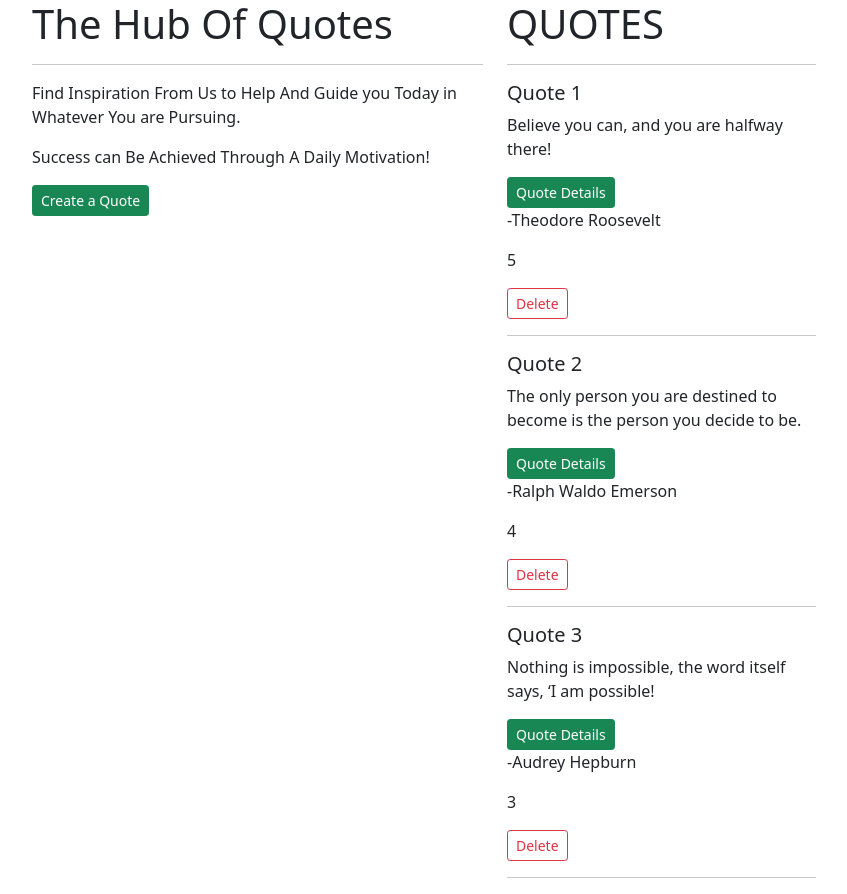
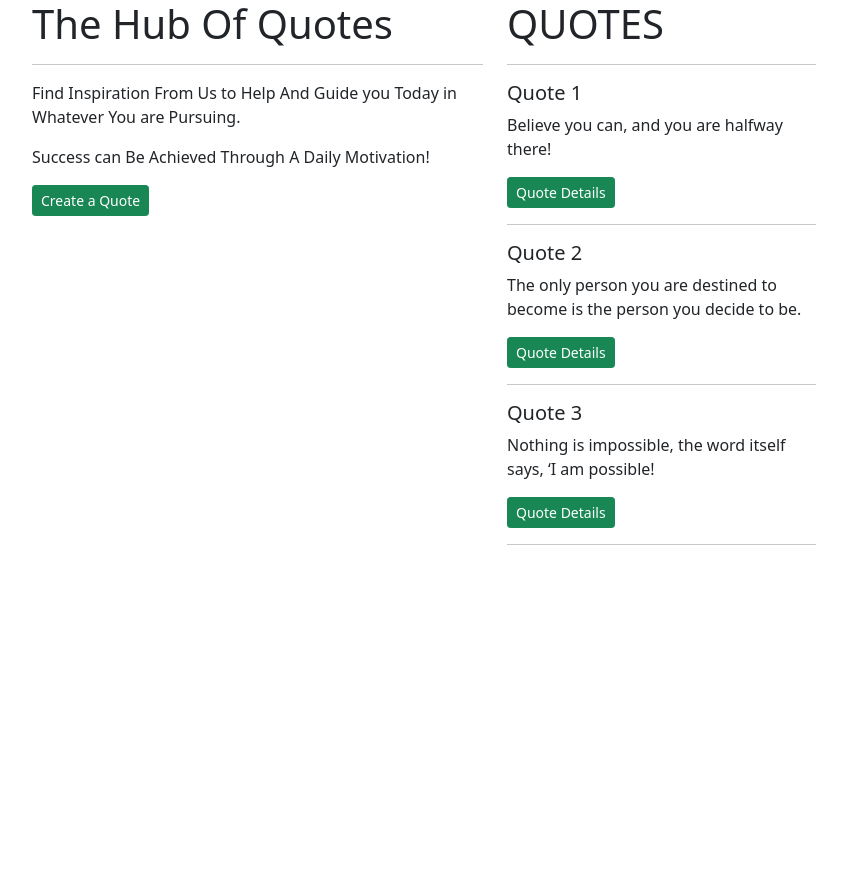
Before and after one commit to devseme/Quote-App, an Angular app: page / in a window 1280 px wide. Shown: the whole page, without its empty margins (50-897 px from the left). After the commit the page ends 800 px from the top, so only its background shows below. Built offline with nearby package versions, Linux system fonts and the light colour scheme.

Commit message:
worked on the child component to enable delete button

```diff
--- a/src/app/quote-details/quote-details.component.html
+++ b/src/app/quote-details/quote-details.component.html
@@ -1,2 +1,3 @@
-<p>{{quote.author}} </p> <p> {{quote.vote}} </p>
-<button class="btn btn-outline-danger btn-sm">Delete</button>
+<p>Author : &nbsp;{{quote.author}} </p>
+ <p>Vote Count: &nbsp;{{quote.vote}} </p>
+<button (click) ='deleteQuote(true)' class="btn btn-outline-danger btn-sm">Delete Quote</button>
--- a/src/app/quote-details/quote-details.component.ts
+++ b/src/app/quote-details/quote-details.component.ts
@@ -1,5 +1,5 @@
 import { Quote } from '../quote';
-import { Component, OnInit,Input } from '@angular/core';
+import { Component, OnInit,Input,Output,EventEmitter } from '@angular/core';
 
 
 @Component({
@@ -9,6 +9,13 @@ import { Component, OnInit,Input } from '@angular/core';
 })
 export class QuoteDetailsComponent implements OnInit {
   @Input()quote!:Quote;
+  @Output()removeQuote =new EventEmitter<boolean>();
+
+    deleteQuote(removetheQuote:boolean){
+      this.removeQuote.emit(removetheQuote);
+    }
+
+
 
   constructor() { }
 
--- a/src/app/quote.ts
+++ b/src/app/quote.ts
@@ -1,5 +1,6 @@
 export class Quote {
+    showquoteDetails:boolean;
     constructor(public title:string,public quote:string, public author:string, public vote:string ){
-
+               this.showquoteDetails = false;
     }
 }
--- a/src/app/quotes/quotes.component.html
+++ b/src/app/quotes/quotes.component.html
@@ -3,13 +3,11 @@
         <h1>QUOTES</h1>
         <hr>
         <div *ngFor='let quote of quotes;let i = index'>
-
-
             <h5 class="margin-none">{{quote.title}}</h5>
             <p class="margin-none">{{quote.quote}}</p>
 
-        <a href="" class="btn btn-success btn-sm btn-block">Quote Details</a>
-        <app-quote-details [quote]='quote'></app-quote-details>
+        <a (click) ='showDetails(i)'  class="btn btn-success btn-sm btn-block">Quote Details</a>
+        <app-quote-details  *ngIf ='quote.showquoteDetails'  [quote]='quote' (removeQuote)='removeThisQuote($event,i)'></app-quote-details>
         <hr>
     </div>
     </div>
--- a/src/app/quotes/quotes.component.ts
+++ b/src/app/quotes/quotes.component.ts
@@ -12,7 +12,18 @@ export class QuotesComponent implements OnInit {
     new Quote('Quote 2','The only person you are destined to become is the person you decide to be.','-Ralph Waldo Emerson','4'),
     new Quote('Quote 3','Nothing is impossible, the word itself says, ‘I am possible!' ,'-Audrey Hepburn','3'),
   ]
+   showDetails(index:number){
+     this.quotes[index].showquoteDetails =  !this.quotes[index].showquoteDetails;
+   }
+   removeThisQuote(removeQuote,index){
+    if (removeQuote) {
+      let toDelete = confirm('Are you sure you want to delete ?')
+      if (toDelete){
+      this.quotes.splice(index,1);
+    }
 
+  }
+   }
   constructor() { }
 
   ngOnInit(): void {
--- a/tsconfig.json
+++ b/tsconfig.json
@@ -5,7 +5,7 @@
     "baseUrl": "./",
     "outDir": "./dist/out-tsc",
     "forceConsistentCasingInFileNames": true,
-    "strict": true,
+    // "strict": true,
     "noImplicitReturns": true,
     "noFallthroughCasesInSwitch": true,
     "sourceMap": true,
```
